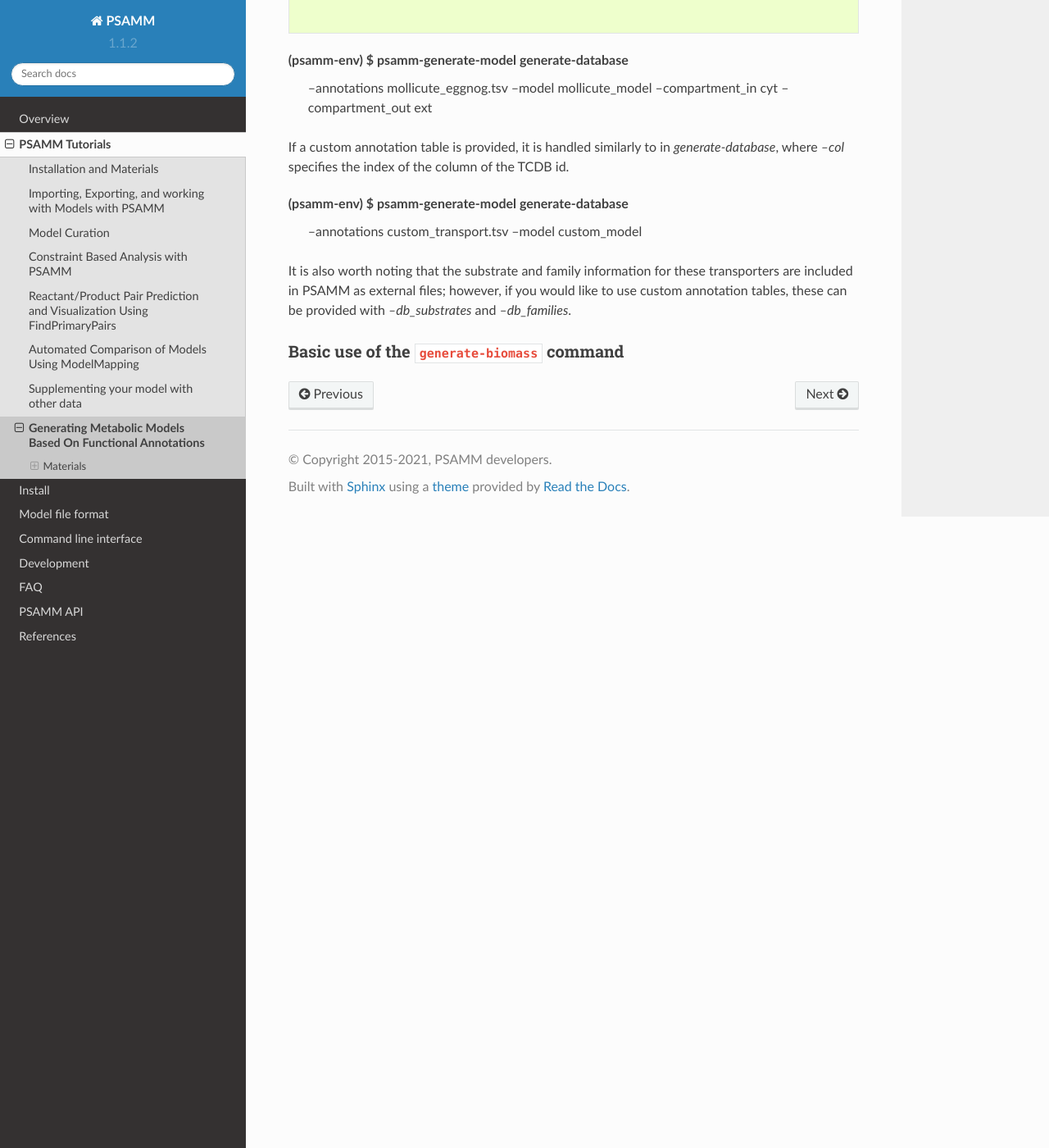
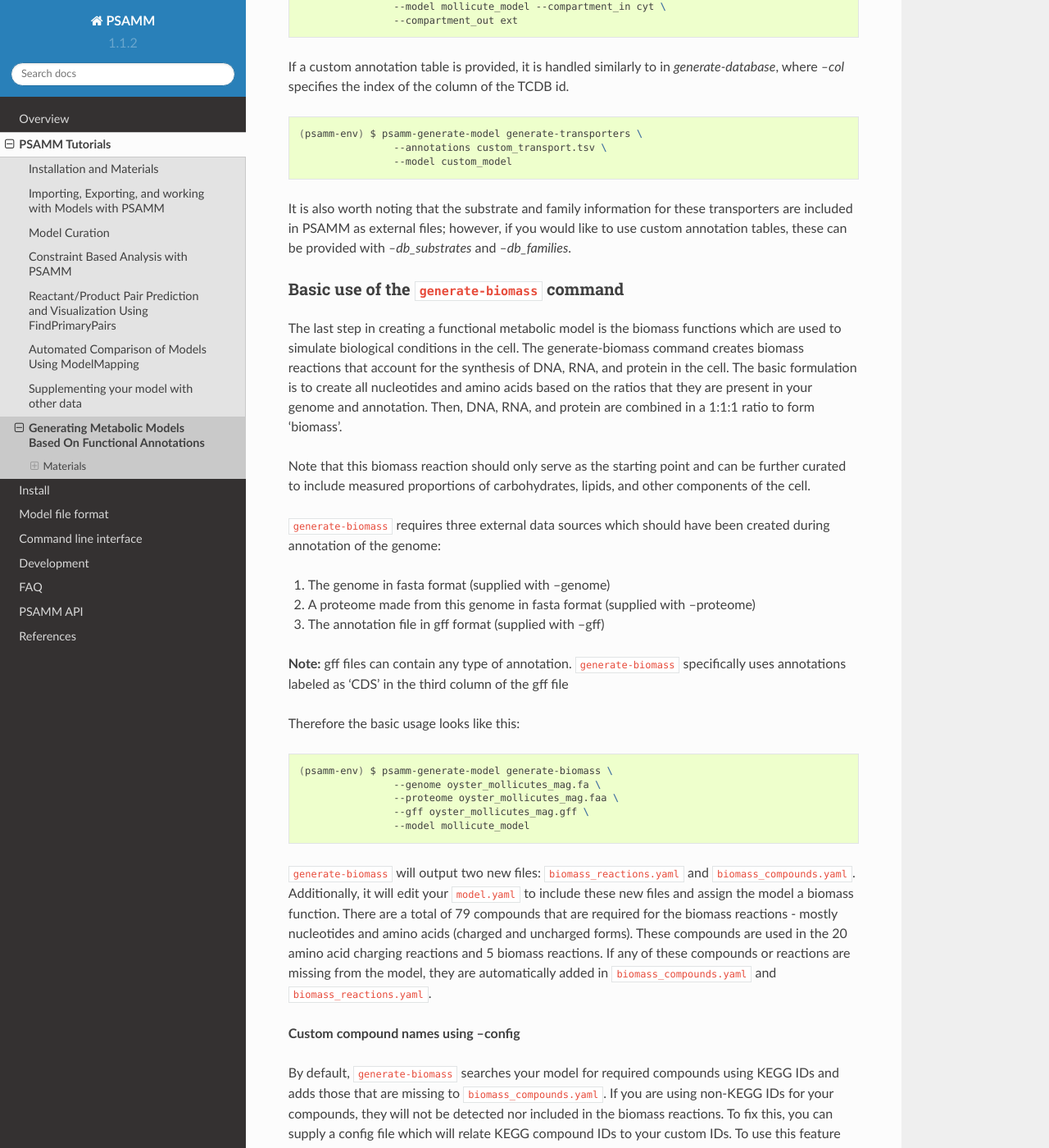
Before and after one commit to zhanglab/psamm, a Sphinx documentation site: the page built from docs/tutorial/generating_models.rst, in a window 1280 px wide and 1400 px high, scrolled down 2975 px. Shown: the whole window at 82% size. Built offline with Sphinx 7.4.7 and the Read the Docs theme 2.0.0, drawn with Linux system fonts in a browser that asks for light colours; some of the changed text lies outside the part shown.

Commit message:
Added tutorial for generate-biomass

```diff
--- a/docs/tutorial/generating_models.rst
+++ b/docs/tutorial/generating_models.rst
@@ -64,7 +64,7 @@ and KO):
 
 .. code-block:: shell
 
-   (psamm-env) $ psamm-generate-model generate-database \
+  (psamm-env) $ psamm-generate-model generate-database \
                    --annotations mollicute_eggnog.tsv --type R \
                    --out mollicute_model_R
    (psamm-env) $ psamm-generate-model generate-database \
@@ -88,9 +88,9 @@ program, it can be run in verbose mode.
 .. code-block:: shell
 
    (psamm-env) $ rm -r mollicute_model_R
-   (psamm-env) $ psamm-generate-model generate-database \
-                   --annotations mollicute_eggnog.tsv --type R \
-                   --out mollicute_model_R --verbose
+    (psamm-env) $ psamm-generate-model generate-database \
+                    --annotations mollicute_eggnog.tsv --type R \
+                    --out mollicute_model_R --verbose
 
 The above scripts generate the model with a default compartment of "C". If
 a different initial compartment is required, use the `--default_compartment`
@@ -99,9 +99,9 @@ flag. The following will assign "cyt" as the default compartment
 .. code-block:: shell
 
    (psamm-env) $ rm -r mollicute_model_R
-   (psamm-env) $ psamm-generate-model generate-database \
-                   --annotations mollicute_eggnog.tsv --type R \
-                   --out mollicute_model --verbose --default_compartment cyt
+    (psamm-env) $ psamm-generate-model generate-database \
+                    --annotations mollicute_eggnog.tsv --type R \
+                    --out mollicute_model --verbose --default_compartment cyt
 
 The models output above use the default compound formulation in Kegg based
 on the first CHEBI assignment in the KEGG dblinks. In order to generate a
@@ -112,9 +112,9 @@ Rhea database. This option is specified using the `--rhea` flag.
 .. code-block:: shell
 
    (psamm-env) $ rm -r mollicute_model_R
-   (psamm-env) $ psamm-generate-model generate-database \
-                   --annotations mollicute_eggnog.tsv --type R \
-                   --out mollicute_model --verbose --rhea
+    (psamm-env) $ psamm-generate-model generate-database \
+                    --annotations mollicute_eggnog.tsv --type R \
+                    --out mollicute_model --verbose --rhea
 
 If the user has a custom formulated annotation table, this may also be used
 to generate the model. In this case, the gene should be the first column
@@ -140,9 +140,9 @@ transporters.yaml file and transporter_log.tsv file. The basic usage is below:
 
 .. code-block:: shell
 
-(psamm-env) $ psamm-generate-model generate-database \
-                --annotations mollicute_eggnog.tsv \
-                --model mollicute_model
+  (psamm-env) $ psamm-generate-model generate-transporters \
+                  --annotations mollicute_eggnog.tsv \
+                  --model mollicute_model
 
 The default compartments for this basic usage are "c" for internal compartment
 and "e" for external compartment, but these can be changed with
@@ -150,18 +150,20 @@ and "e" for external compartment, but these can be changed with
 
 .. code-block:: shell
 
-(psamm-env) $ psamm-generate-model generate-database \
-                --annotations mollicute_eggnog.tsv \
-                --model mollicute_model --compartment_in cyt \
-                --compartment_out ext
+  (psamm-env) $ psamm-generate-model generate-transporters \
+                  --annotations mollicute_eggnog.tsv \
+                  --model mollicute_model --compartment_in cyt \
+                  --compartment_out ext
 
 If a custom annotation table is provided, it is handled similarly to in
 `generate-database`, where `--col` specifies the index of the column
 of the TCDB id.
 
-(psamm-env) $ psamm-generate-model generate-database \
-                --annotations custom_transport.tsv \
-                --model custom_model
+.. code-block:: shell
+
+  (psamm-env) $ psamm-generate-model generate-transporters \
+                  --annotations custom_transport.tsv \
+                  --model custom_model
 
 It is also worth noting that the substrate and family information for these
 transporters are included in PSAMM as external files; however, if you would
@@ -171,3 +173,120 @@ like to use custom annotation tables, these can be provided with
 
 Basic use of the ``generate-biomass`` command
 ~~~~~~~~~~~~~~~~~~~~~~~~~~~~~~~~~~~~~~~~~~~~~~~~~~
+The last step in creating a functional metabolic model is the biomass functions
+which are used to simulate biological conditions in the cell. The
+generate-biomass command creates biomass reactions that account for the
+synthesis of DNA, RNA, and protein in the cell. The basic formulation is to
+create all nucleotides and amino acids based on the ratios that they are present
+in your genome and annotation. Then, DNA, RNA, and protein are combined in a
+1:1:1 ratio to form 'biomass'.
+
+Note that this biomass reaction should only serve as the starting point
+and can be further curated to include measured proportions of carbohydrates,
+lipids, and other components of the cell.
+
+``generate-biomass`` requires three external data sources which should have been
+created during annotation of the genome:
+
+1. The genome in fasta format (supplied with --genome)
+2. A proteome made from this genome in fasta format (supplied with --proteome)
+3. The annotation file in gff format (supplied with --gff)
+
+**Note:** gff files can contain any type of annotation. ``generate-biomass``
+specifically uses annotations labeled as 'CDS' in the third column of the
+gff file
+
+Therefore the basic usage looks like this:
+
+.. code-block:: shell
+
+  (psamm-env) $ psamm-generate-model generate-biomass \
+                  --genome oyster_mollicutes_mag.fa \
+                  --proteome oyster_mollicutes_mag.faa \
+                  --gff oyster_mollicutes_mag.gff \
+                  --model mollicute_model
+
+``generate-biomass`` will output two new files: ``biomass_reactions.yaml`` and
+``biomass_compounds.yaml``. Additionally, it will edit your ``model.yaml`` to
+include these new files and assign the model a biomass function.
+There are a total of 79 compounds that are required for the biomass reactions -
+mostly nucleotides and amino acids (charged and uncharged forms). These
+compounds are used in the 20 amino acid charging reactions and 5 biomass
+reactions. If any of these compounds or reactions are missing from the model,
+they are automatically added in ``biomass_compounds.yaml`` and
+``biomass_reactions.yaml``.
+
+**Custom compound names using --config**
+
+By default, ``generate-biomass`` searches your model for required compounds
+using KEGG IDs and adds those that are missing to ``biomass_compounds.yaml``.
+If you are using non-KEGG IDs for your compounds, they will not be detected
+nor included in the biomass reactions.
+To fix this, you can supply a config file which will relate KEGG compound IDs to
+your custom IDs. To use this feature first run:
+
+.. code-block:: shell
+
+  (psamm-env) $ psamm-generate-model generate-biomass \
+                  --generate-config > config.csv
+
+This will save a table called config.csv which contains the internal ids and
+names of required compounds formatted like so::
+
+  id,name,custom_id
+   biomass,biomass,
+   protein,protein,
+   dna,dna,
+   rna,rna,
+   C00041,L-alanine,
+   C00062,L-arginine,
+   C00152,L-asparagine,
+   ...
+
+IDs added to the third column will be used instead of the default IDs.
+For example, if you have a compound in your model called 'Alanine',
+you would edit the config file like so::
+
+  id,name,custom_id
+   biomass,biomass,
+   protein,protein,
+   dna,dna,
+   rna,rna,
+   C00041,L-alanine,Alanine
+   C00062,L-arginine,
+   C00152,L-asparagine,
+   ...
+
+Then run ``generate-biomass`` using the ``--config`` flag:
+
+.. code-block:: shell
+
+  (psamm-env) $ psamm-generate-model generate-biomass \
+                  --genome oyster_mollicutes_mag.fa \
+                  --proteome oyster_mollicutes_mag.faa \
+                  --gff oyster_mollicutes_mag.gff \
+                  --model mollicute_model \
+                  --config config.csv
+
+The config file can also be used to create a custom naming scheme even if the
+compounds don't already exist in your model. In this case, if 'Alanine' was
+not present in your model, it would be created under the name 'Alanine' (instead
+of the default 'C00041')
+
+**Custom biomass reaction name using --biomass**
+
+When ``generate-biomass`` is run, it will create the main biomass function
+under the name 'biomass' and add it to your ``model.yaml``. A different name can
+be supplied with the ``--biomass`` flag. Note that this name can also be changed
+after running ``generate-biomass`` by editting the id in
+``biomass_reactions.yaml`` as well as the 'biomass:' attribute of your model
+file; this function exists only for convenience. Example usage:
+
+.. code-block:: shell
+
+  (psamm-env) $ psamm-generate-model generate-biomass \
+                  --genome oyster_mollicutes_mag.fa \
+                  --proteome oyster_mollicutes_mag.faa \
+                  --gff oyster_mollicutes_mag.gff \
+                  --model mollicute_model
+                  --biomass Biomass_Mollicute_mag
```
Also changed, not shown: 2 other files.
